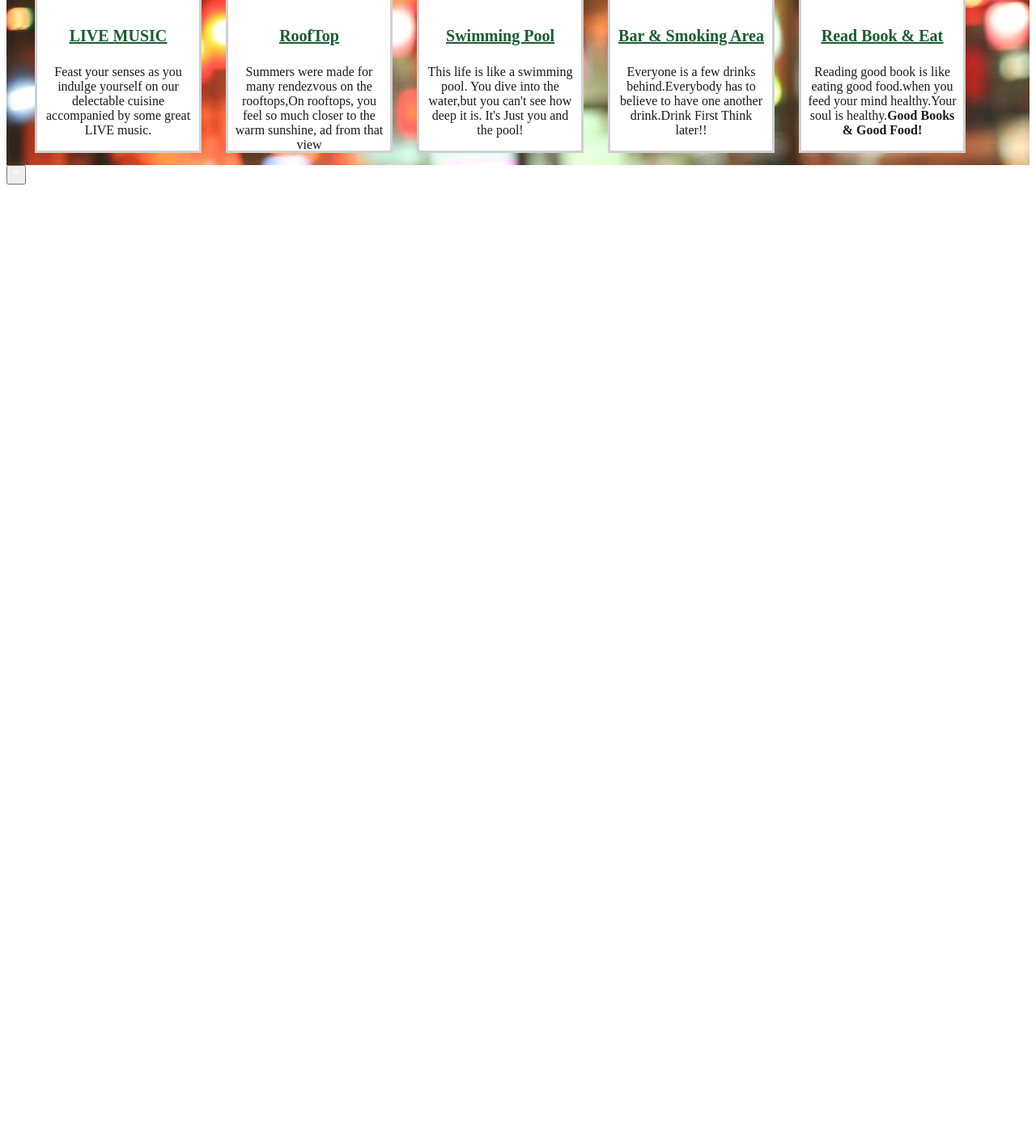
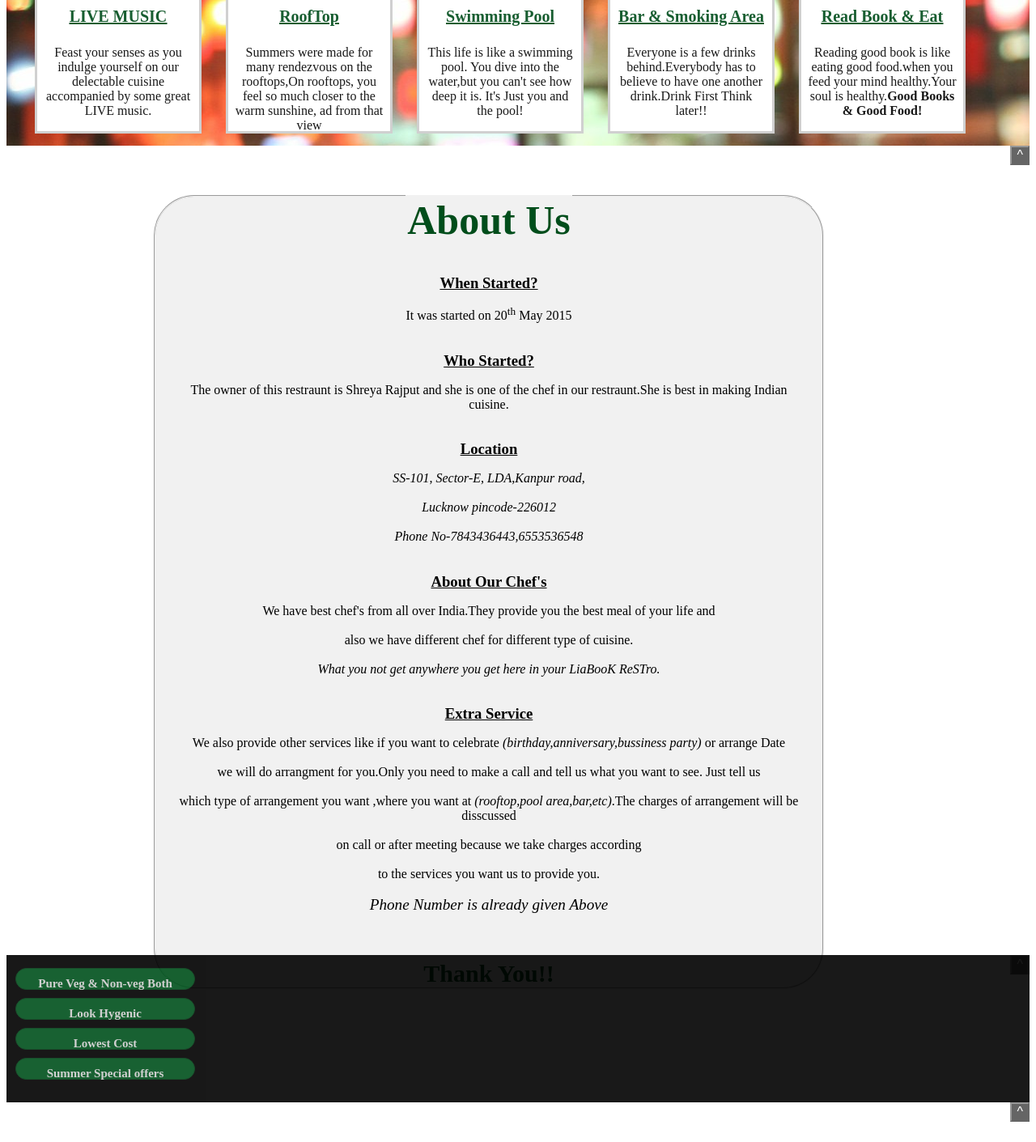
Before and after one commit to shreyaraj20/LiaBook, a plain HTML site: page html/liabook.html in a window 1280 px wide. Shown: the part 1759-3170 px from the top of the page at 81% size. Before the commit the page ends 1995 px from the top, so only its background shows below. Drawn offline with Linux system fonts and the light colour scheme; files whose address does not match are found by name.

Commit message:
About Restro

```diff
--- a/CSS/2.css
+++ b/CSS/2.css
@@ -234,3 +234,127 @@
 							 text-decoration:underline;
 							text-align:center;
 							 }
+
+
+							.logi{
+
+							background-image:url('14.jpg');
+							 height:700px;
+							 background-repeat:no-repeat;
+							}
+
+							input{
+								border:1px solid white;
+								border-radius:30px;
+								height:20px;
+								text-align:center;
+							}
+							select{
+								border:1px solid  white;
+								border-radius:30px;
+								height:20px;
+								text-align:center;
+							}
+							#submit{
+										background-color:#392613;
+										color:white;
+										width:150px;
+										height:30px;
+										opacity:0.8;
+							}
+							#submit:hover{
+								transform:scale(1.1);
+							}
+							input ["Text"]{
+									padding:20px;
+									text-align:center;
+							}
+
+							legend{
+								font-size:50px;
+								color:white;
+
+							}
+							.about{
+								height:1000px;
+							}
+							.about h1{
+								color:#004d1b;
+								font-size:30px;
+								text-decoration:none;
+
+							}
+							.about hr{
+									color:orange;
+									width:1000px;
+									text-align:center;
+							}
+							.about fieldset{
+									width:800px;
+									position:relative;
+
+									left:180px;
+									text-align:center;
+									background:#f1f1f1;
+									border-radius:50px;
+
+							}
+							.logi fieldset{
+									position:relative;
+									top:50px;
+									left:400px;
+									width:400px;
+									text-align:center;
+									background:#1a0d00;
+									color:white;
+									font-size:15px;
+									border-radius:50px;
+									text-decoration:bold;
+									font-size:20px;
+							}
+
+							.g{
+
+							    color: #004d1b;
+							    opacity:0.8;
+								float:center;
+								position:relative;
+								top:5px;
+
+							}
+
+							.g h6{
+
+							 color: white;
+							 font-size:15px;
+							 text-align:center;
+							 margin:10px;
+							 border:1px  solid #004d1b;
+							 width:200px;
+							 height:5px;
+							 border-radius:30px;
+							 padding:10px;
+							 background:#006624;
+
+							}
+
+							.g  h6:hover{
+								transform:scale(1.1);
+							}
+
+							footer{
+								background:black;
+								opacity:0.9;
+								color:white;
+								padding:1px;
+								z-index:3;
+								height:180px;
+							}
+
+							#myBtn{
+							    background:black;
+								float :right;
+							    opacity:0.6;
+								color:white;
+								z-index:5;
+							}
--- a/html/liabook.html
+++ b/html/liabook.html
@@ -95,5 +95,38 @@
 				</div>
 
 			</div><button id="myBtn"><a href="#top" style="color: white"><big>^</big></a></button>
+
+			<div class="about " id="about"><fieldset>
+				<legend><h1 style="color:#004d1b; font-size:50px;">About Us</h1></legend>
+				<h3 ><u>When Started?</u></h3><p>It was started on 20<sup>th</sup> May 2015 </p>
+				<h3><u>Who Started?</u></h3><p>The owner of this restraunt is Shreya Rajput and she is one of the chef in our restraunt.She is best in making Indian cuisine.</p>
+				<h3><u> Location</u></h3><address>
+																<p>SS-101, Sector-E, LDA,Kanpur road,</br></br>Lucknow  pincode-226012</br></br>Phone No-7843436443,6553536548</p></address>
+
+				<h3><u>About Our Chef's</u></h3><p> We have best chef's from all over India.They provide you the best  meal of your life and </br></br>
+													also we have different chef for different type of cuisine.</br></br><i>What you not get
+													anywhere you get here in your LiaBooK ReSTro.</i></p>
+
+				<h3><u>Extra Service</u> </h3><p>We also provide other services like if you want to celebrate <i>(birthday,anniversary,bussiness party) </i>or arrange Date</br></br>
+															  we will do arrangment for you.Only you need to make a call and tell us what you want to see. Just tell us </br></br>
+															  which type of arrangement you want ,where you want at <i>(rooftop,pool area,bar,etc)</i>.The charges of arrangement will be disscussed </br></br>
+															  on call or after meeting  because we take charges according</br></br>
+															  to the services you want us to provide you.</br></br><big><i>Phone Number is already given Above</i></big></p>
+				<h1 >Thank You!! </h1></fieldset>
+			</div>	<button id="myBtn"><a href="#top" style="color: white"><big>^</big></a></button>
+
+
+
+
+				<footer id="foot">
+				<div class="g" id="other">
+					  <div><h6>Pure Veg & Non-veg Both</h6></div>
+					  <div><h6>Look Hygenic</h6></div>
+					  <div><h6>Lowest Cost</h6></div>
+					  <div><h6>Summer Special offers</h6></div>
+			</div>
+			</br></br></br></br>
+		</footer>
+														<button id="myBtn"><a href="#top" style="color: white"><big>^</big></a></button>
 		</body>
 </html>
```
